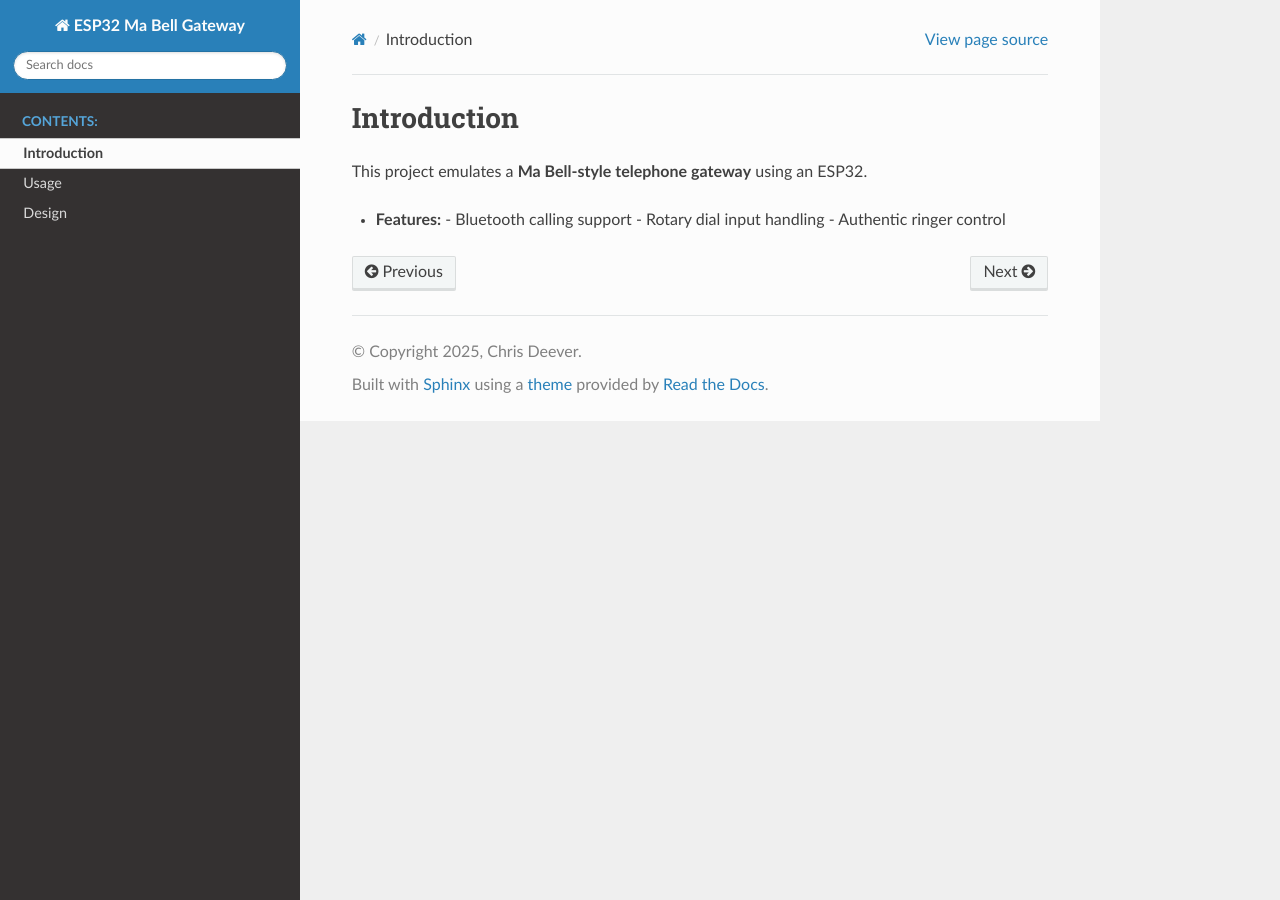
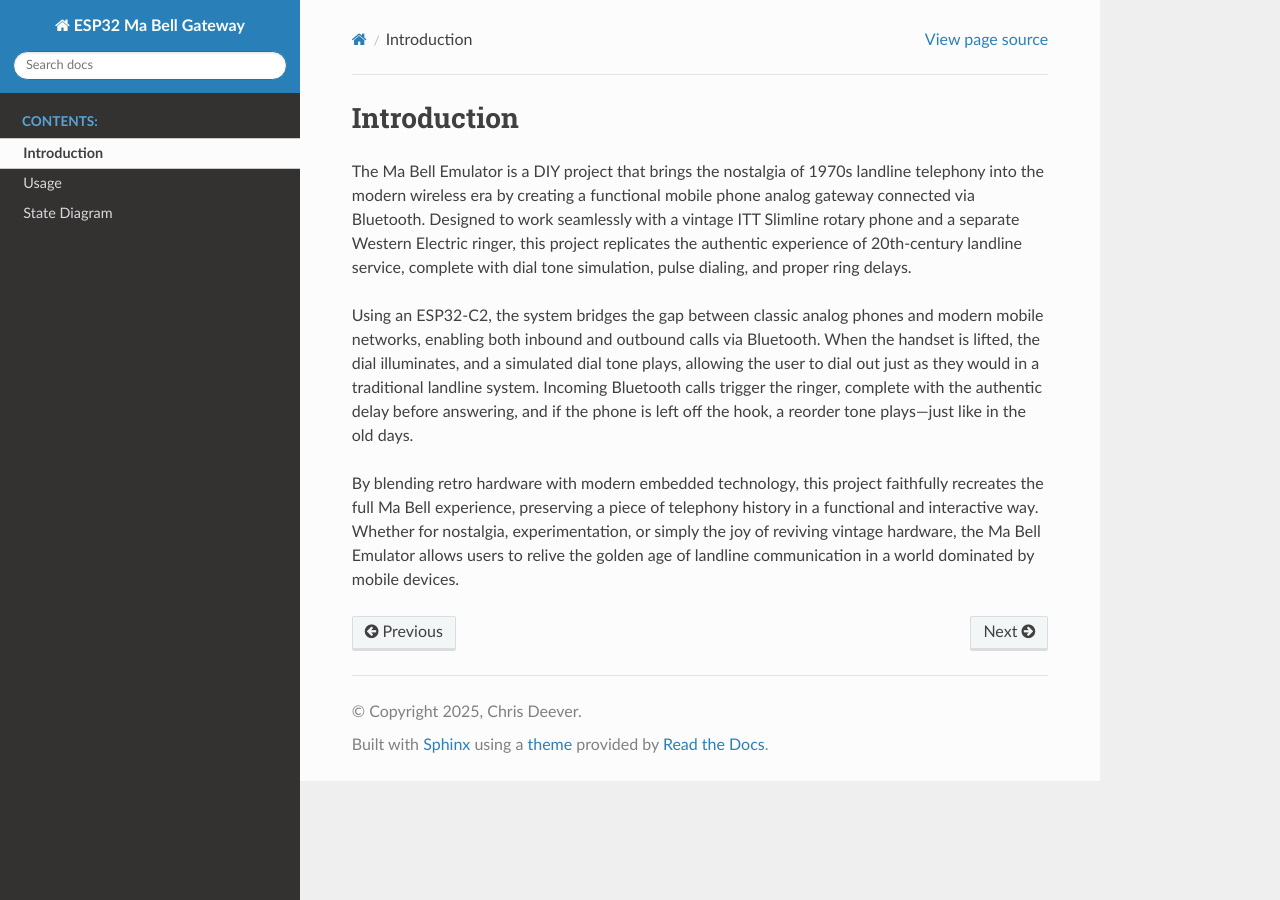
Before and after one commit to cdeever/esp32-ma-bell-gateway, a Sphinx documentation site: the page built from docs/source/introduction.rst, in a window 1280 px wide. Built offline with Sphinx 7.4.7 and the Read the Docs theme 3.1.0, drawn with Linux system fonts in a browser that asks for light colours.

Commit message:
latest doc updates

```diff
--- a/docs/source/conf.py
+++ b/docs/source/conf.py
@@ -27,5 +27,4 @@ exclude_patterns = []
 # https://www.sphinx-doc.org/en/master/usage/configuration.html#options-for-html-output
 
 html_theme = 'sphinx_rtd_theme'
-html_theme_path = [sphinx_rtd_theme.get_html_theme_path()]
 html_static_path = ['_static']
--- a/docs/source/index.rst
+++ b/docs/source/index.rst
@@ -6,7 +6,7 @@
 ESP32 Ma Bell Gateway
 ======================
 
-Ma Bell ESP32 Bluetooth Gateway
+Ma Bell ESP32 Mobile Bluetooth Gateway
 
 .. toctree::
    :maxdepth: 2
@@ -14,4 +14,4 @@ Ma Bell ESP32 Bluetooth Gateway
 
    introduction
    usage
-   design
+   state
--- a/docs/source/introduction.rst
+++ b/docs/source/introduction.rst
@@ -1,9 +1,8 @@
 Introduction
 ============
 
-This project emulates a **Ma Bell-style telephone gateway** using an ESP32.
+The Ma Bell Emulator is a DIY project that brings the nostalgia of 1970s landline telephony into the modern wireless era by creating a functional mobile phone analog gateway connected via Bluetooth. Designed to work seamlessly with a vintage ITT Slimline rotary phone and a separate Western Electric ringer, this project replicates the authentic experience of 20th-century landline service, complete with dial tone simulation, pulse dialing, and proper ring delays.
 
-- **Features:**
-  - Bluetooth calling support
-  - Rotary dial input handling
-  - Authentic ringer control
+Using an ESP32-C2, the system bridges the gap between classic analog phones and modern mobile networks, enabling both inbound and outbound calls via Bluetooth. When the handset is lifted, the dial illuminates, and a simulated dial tone plays, allowing the user to dial out just as they would in a traditional landline system. Incoming Bluetooth calls trigger the ringer, complete with the authentic delay before answering, and if the phone is left off the hook, a reorder tone plays—just like in the old days.
+
+By blending retro hardware with modern embedded technology, this project faithfully recreates the full Ma Bell experience, preserving a piece of telephony history in a functional and interactive way. Whether for nostalgia, experimentation, or simply the joy of reviving vintage hardware, the Ma Bell Emulator allows users to relive the golden age of landline communication in a world dominated by mobile devices.
```
Also changed, not shown: docs/source/design.rst (deleted, +0 -9 lines), docs/source/state.rst (added, +10 -0 lines).
